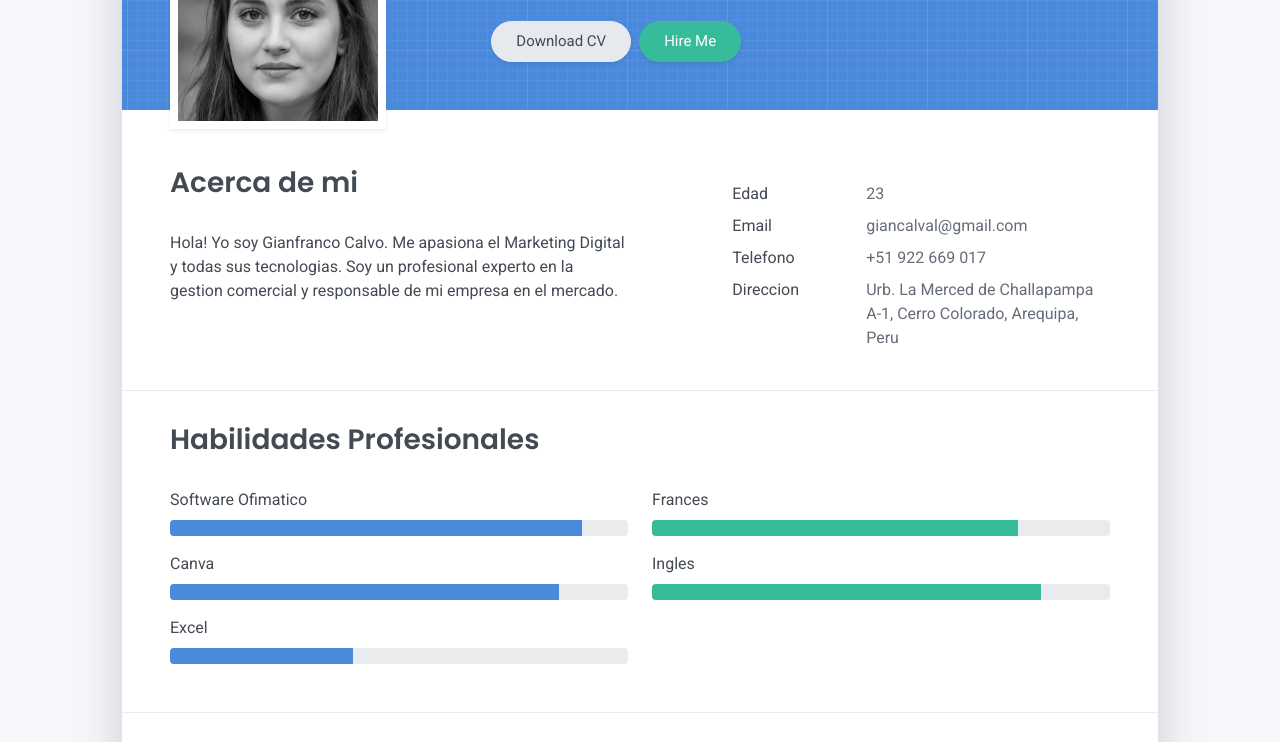
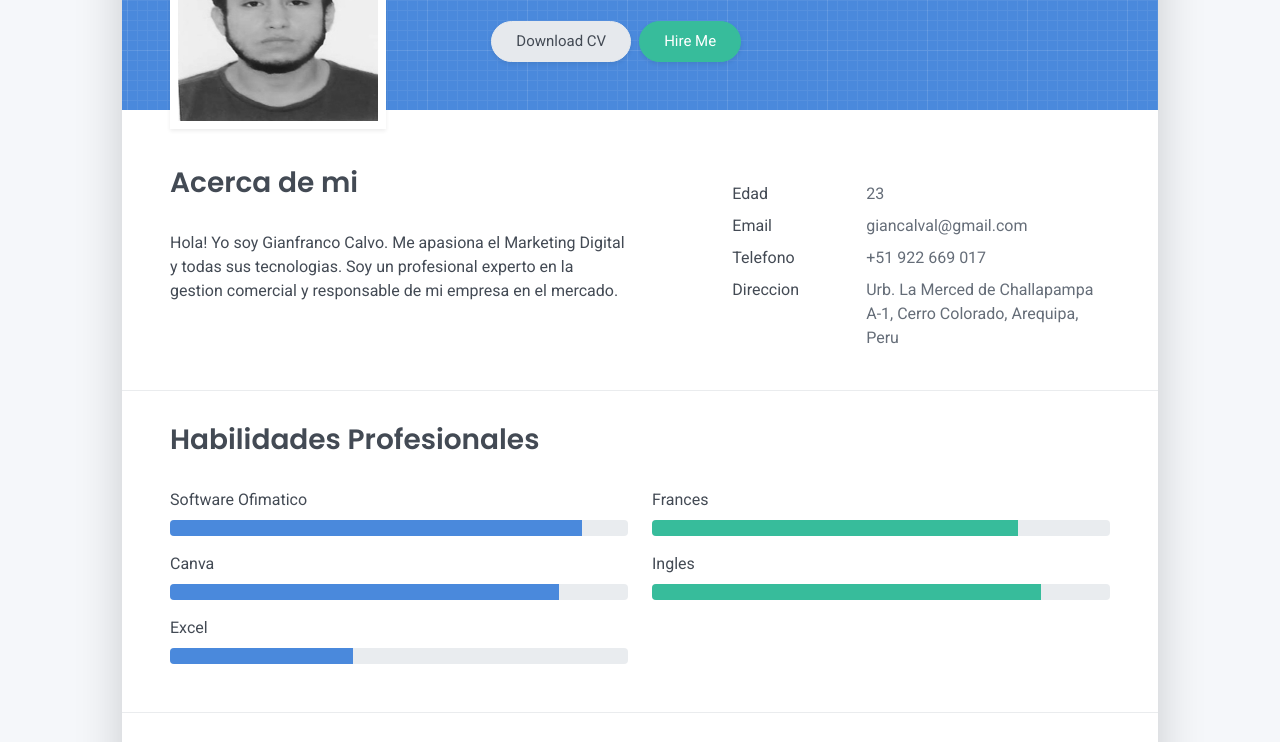
Before and after one commit to giancalval/giancalval.github.io, a plain HTML site: page index.html in a window 1280 px wide. Shown: the part 259-1001 px from the top of the page. Drawn offline with Linux system fonts and the light colour scheme.

Commit message:
Mi primera  imagen

```diff
--- a/index.html
+++ b/index.html
@@ -50,7 +50,7 @@
   <div class="cover-bg p-3 p-lg-4 text-white">
     <div class="row">
       <div class="col-lg-4 col-md-5">
-        <div class="avatar hover-effect bg-white shadow-sm p-1"><img src="images/avatar.jpg" width="200" height="200"/></div>
+        <div class="avatar hover-effect bg-white shadow-sm p-1"><img src="images/imagen1.jpg" width="200" height="200"/></div>
       </div>
       <div class="col-lg-8 col-md-7 text-center text-md-start">
         <h2 class="h1 mt-2" data-aos="fade-left" data-aos-delay="0">Gianfranco Calvo</h2>
```
Also changed, not shown: images/avatar.jpg (deleted), images/imagen1.jpg (added).
